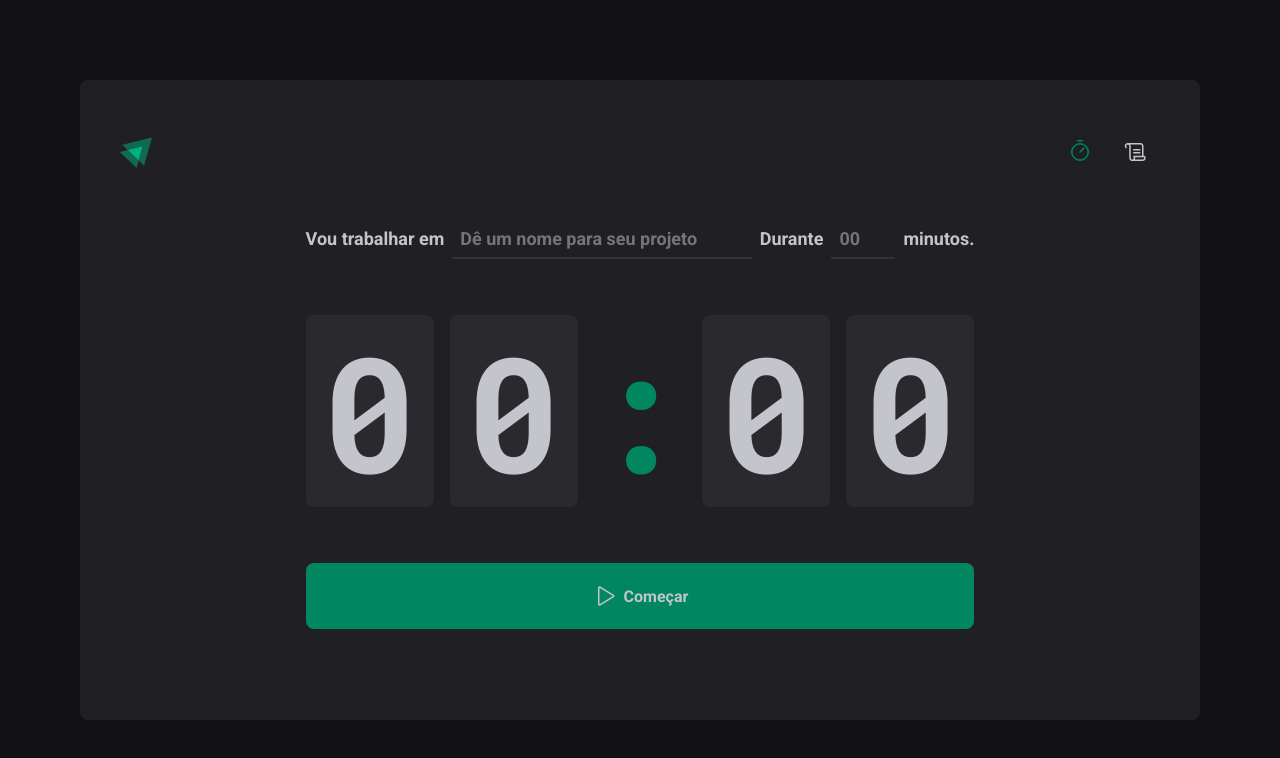
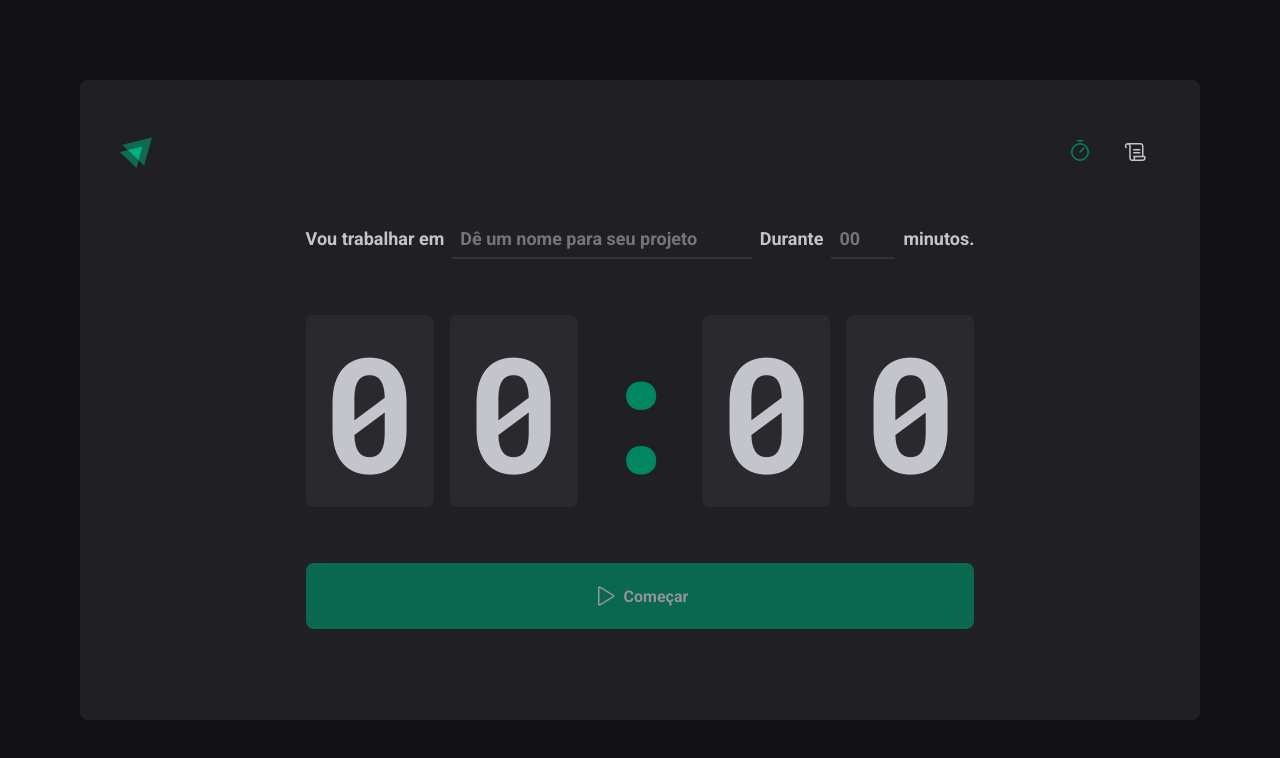
Before and after one commit to GuiPariz/igniteTimer, a React (Vite) app: page / in a window 1280 px wide. Shown: the top 758 px of the page. Built offline with nearby package versions, Linux system fonts and the light colour scheme.

Commit message:
Feat: Add react-hook-form in home-page

```diff
--- a/package.json
+++ b/package.json
@@ -12,6 +12,7 @@
     "phosphor-react": "^1.4.1",
     "react": "^18.2.0",
     "react-dom": "^18.2.0",
+    "react-hook-form": "^7.43.8",
     "react-router-dom": "^6.8.1",
     "styled-components": "^5.3.6"
   },
--- a/src/pages/home/index.tsx
+++ b/src/pages/home/index.tsx
@@ -1,10 +1,22 @@
 import { Play } from "phosphor-react";
+import { useState } from "react";
 import { ContDownButton, DisplayTimer, Form, HomeContainer, Separator, SetTimer, TaskInput, TimerInput } from "./styled";
+import {useForm} from 'react-hook-form'
+export default function Home() {
 
-export default function Home() {
+
+  const {register, handleSubmit, watch} = useForm()
+
+  function handleCreateNewCycle (data:any){
+    console.log(data)
+  }
+
+  const task = watch('task')
+
+
   return (
     <HomeContainer>
-      <Form>
+      <Form onSubmit={handleSubmit(handleCreateNewCycle)}>
         <SetTimer>
           <label htmlFor="project">Vou trabalhar em</label>
           <TaskInput
@@ -12,6 +24,7 @@ export default function Home() {
             id="project"
             placeholder="Dê um nome para seu projeto"
             list="task-suggestions"
+            {... register('task')}
           />
           <datalist id="task-suggestions">
             <option value="projeto 1"/>
@@ -26,6 +39,7 @@ export default function Home() {
             placeholder="00"
             step={5}
             max={60}
+            {...register('timerForProject', {valueAsNumber:true})}
             />
           <span>minutos.</span>
         </SetTimer>
@@ -38,7 +52,7 @@ export default function Home() {
           <span>0</span>
         </DisplayTimer>
 
-        <ContDownButton type="submit">
+        <ContDownButton type="submit" disabled={!task}>
           <Play size={24} />
           Começar
         </ContDownButton>
--- a/src/pages/home/styled.ts
+++ b/src/pages/home/styled.ts
@@ -25,13 +25,15 @@ export const ContDownButton = styled.button`
   border: 1px solid transparent;
   font-weight: bold;
   background-color: ${(props) => props.theme.product.green};
-  color: ${(props) => props.theme.gray[7]};
+  color: ${(props) => props.theme.gray.withe};
   &:disabled {
     opacity: 0.7;
     cursor: not-allowed;
+    color: ${props => props.theme.gray[7]};
   }
   &:not(:disabled):hover {
     background-color: ${(props) => props.theme.product.green_dark};
+    color: ${props => props.theme.gray[8]};
   }
 `;
 
```
Also changed, not shown: 1 other file (tests, documents, lock files or other folders).
